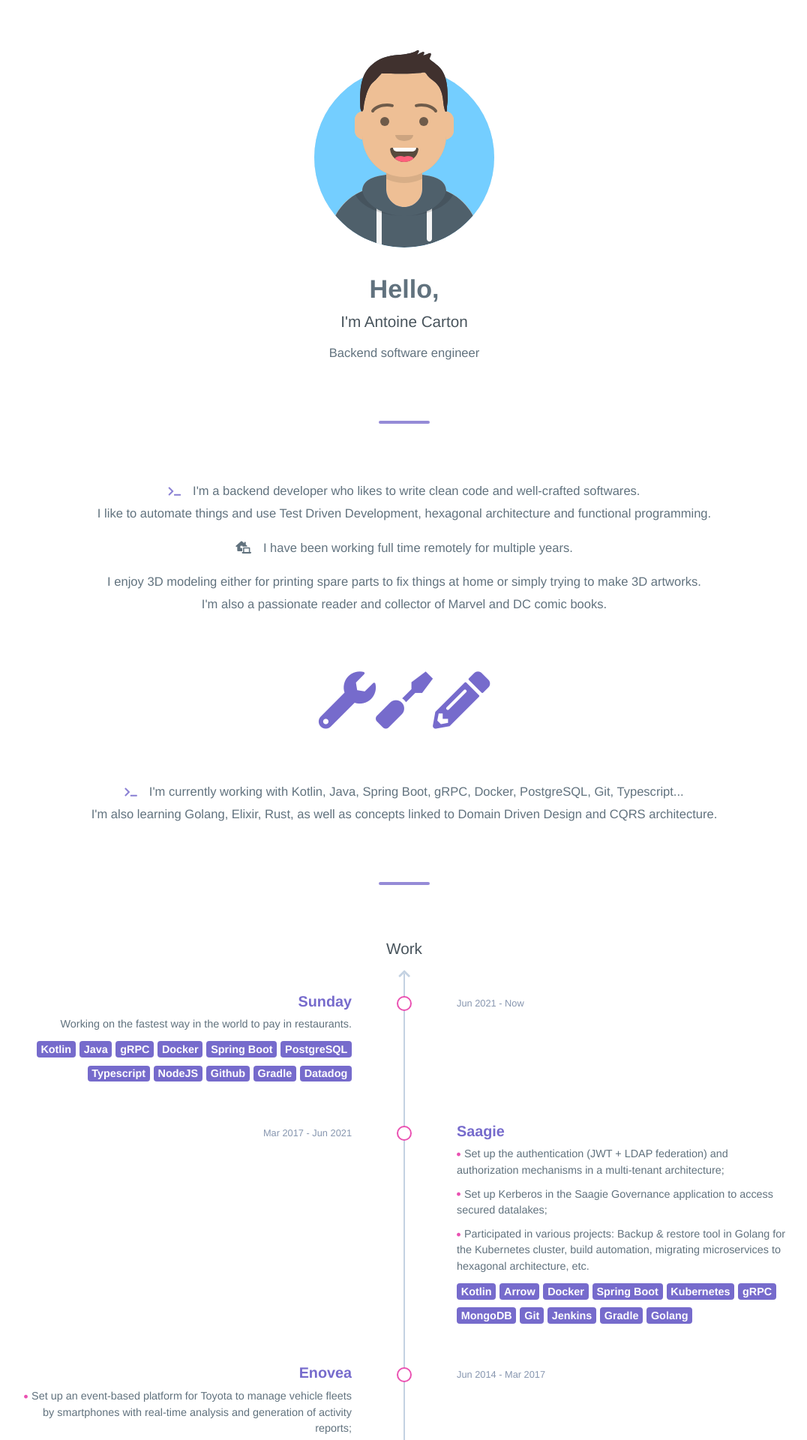
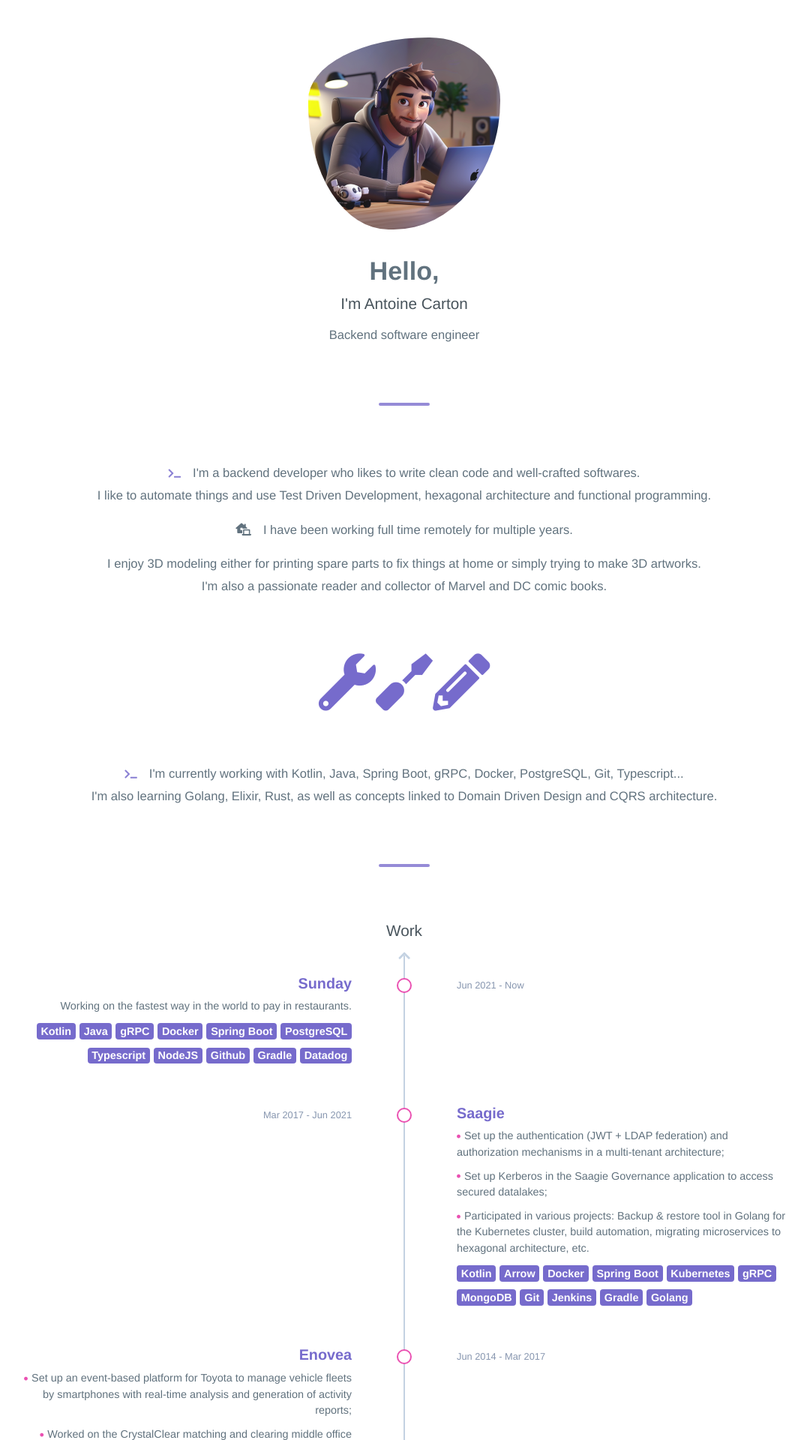
Before and after one commit to antoinecarton/antoinecarton.github.io, a Jekyll site: the page built from index.md, in a window 1280 px wide. Shown: the top 1920 px of the page at 75% size, without its empty margins (101-1177 px from the left). Built offline with Jekyll 4.4.1, drawn with Linux system fonts in a browser that asks for light colours.

Commit message:
add new avatar

```diff
--- a/_layouts/default.html
+++ b/_layouts/default.html
@@ -10,8 +10,10 @@
   <body>
     <div class="welcome-section">
       <div class="container">
-        <div class="avatar">
-          <img class="img-fluid rounded-circle" src="assets/images/avatar.svg">
+        <div class="avatar d-flex justify-content-center">
+          <div class="blob">
+            <img class="img-fluid" src="assets/images/software-eng.png">
+          </div>
         </div>
         <div class="title">Hello,</div>
         <div class="subtitle">I'm Antoine Carton</div>
--- a/_sass/default.scss
+++ b/_sass/default.scss
@@ -118,6 +118,30 @@ hr.rounded {
       padding-bottom: $space-l;
     }
 
+    @keyframes morph {
+      0%, 100% {
+        border-radius: 42% 56% 72% 28% / 42% 42% 56% 48%;
+      }
+      33% {
+        border-radius: 72% 28% 48% 48% / 28% 28% 72% 72%;
+      }
+      66% {
+        border-radius: 100% 56% 56% 100% / 100% 100% 56% 56%;
+      }
+    }
+
+    .blob {
+      overflow: hidden;
+      width: 16rem;
+      height: 16rem;
+      border-radius: 42% 56% 72% 28% / 42% 42% 56% 48%;
+
+      background-color: white; //#8f44fd;
+      background-size: cover;
+      background-position: center;
+      animation: morph 3.75s linear infinite;
+    }
+
     .title {
       position: relative;
       z-index: 101;
@@ -139,7 +163,6 @@ hr.rounded {
       z-index: 101;
       max-width: 590px;
     }
-
 
     .header-image {
       display: inline-block;
```
Also changed, not shown: assets/images/software-eng.png (added).
